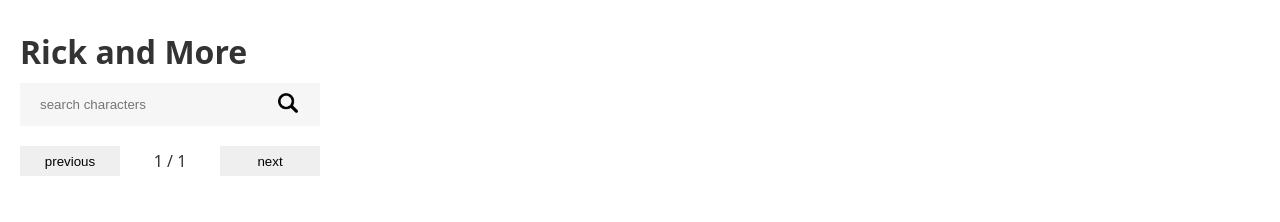
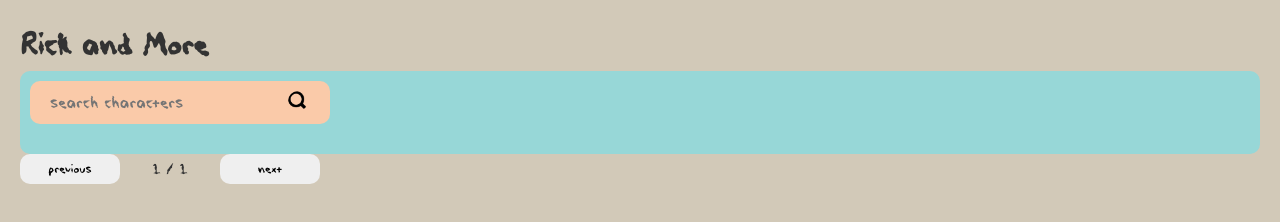
Before and after one commit to emiliebrandt98/recap-project-3, a website with bundled scripts: page index.html in a window 1280 px wide. Built offline with nearby package versions, Linux system fonts and the light colour scheme; no server answers.

Commit message:
add styles

```diff
--- a/components/CharacterCard/CharacterCard.css
+++ b/components/CharacterCard/CharacterCard.css
@@ -1,9 +1,16 @@
 .card-container {
+    width: 100%;
+    max-width: 1400px;
+    display: flex;
+    flex-wrap: wrap;
     margin-bottom: 10px;
+    justify-content: center;
 }
 .card {
+    margin: 20px;
     width: 300px;
-  background-color: var(--color-secondary);
+
+    background-color: rgba(251, 249, 118);
 }
 
 .card__info {
--- a/components/SearchBar/SearchBar.css
+++ b/components/SearchBar/SearchBar.css
@@ -1,15 +1,17 @@
 .search-bar-container {
     width: 300px;
+    margin: 10px;
 }
 
 .search-bar {
     padding: 10px 20px;
-  background-color: var(--color-secondary);
+    background-color: rgba(250, 202, 169);
     display: grid;
     grid-template-columns: 1fr 24px;
 }
 
 .search-bar__input {
+    font-size: large;
     background-color: transparent;
     border: none;
     color: var(--color-primary);
--- a/styles.css
+++ b/styles.css
@@ -2,11 +2,16 @@
 @import "components/SearchBar/SearchBar.css";
 @import "components/NavButton/NavButton.css";
 @import "components/NavPagination/NavPagination.css";
-
+@font-face {
+    font-family: "rickAndMorty";
+    src: url("./assets/WubbaLubbaDubDub.ttf") format("trueType");
+}
 * {
     box-sizing: border-box;
     margin: 0;
     padding: 0;
+    border-radius: 10px;
+    font-family: rickAndMorty;
 }
 
 :root {
@@ -19,12 +24,15 @@ body {
     font-family: var(--font-family);
     color: var(--color-primary);
     padding: 20px;
+    background-color: rgba(210, 201, 184);
 }
 
 main {
     display: flex;
     flex-direction: column;
+    flex-wrap: wrap;
     gap: 10px;
+    background-color: rgba(151, 215, 215);
 }
 
 .title {
```
Also changed, not shown: assets/WubbaLubbaDubDub.ttf (added), assets/get_schwifty.ttf (added). Lines whose indentation alone changed are shown as unchanged.
